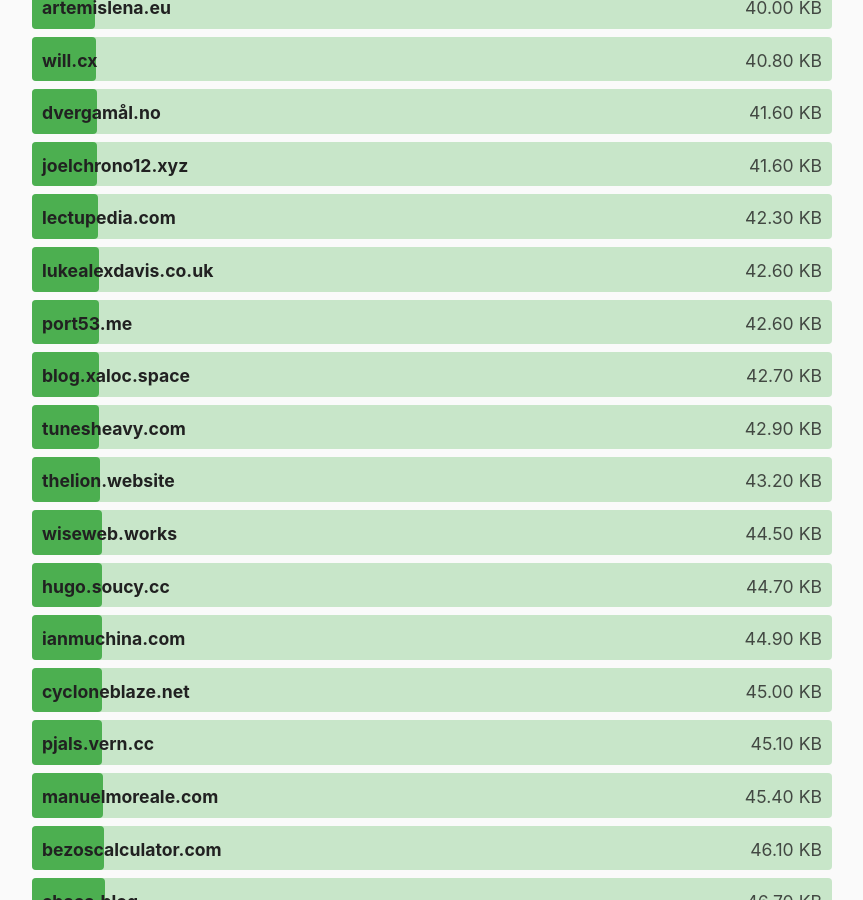
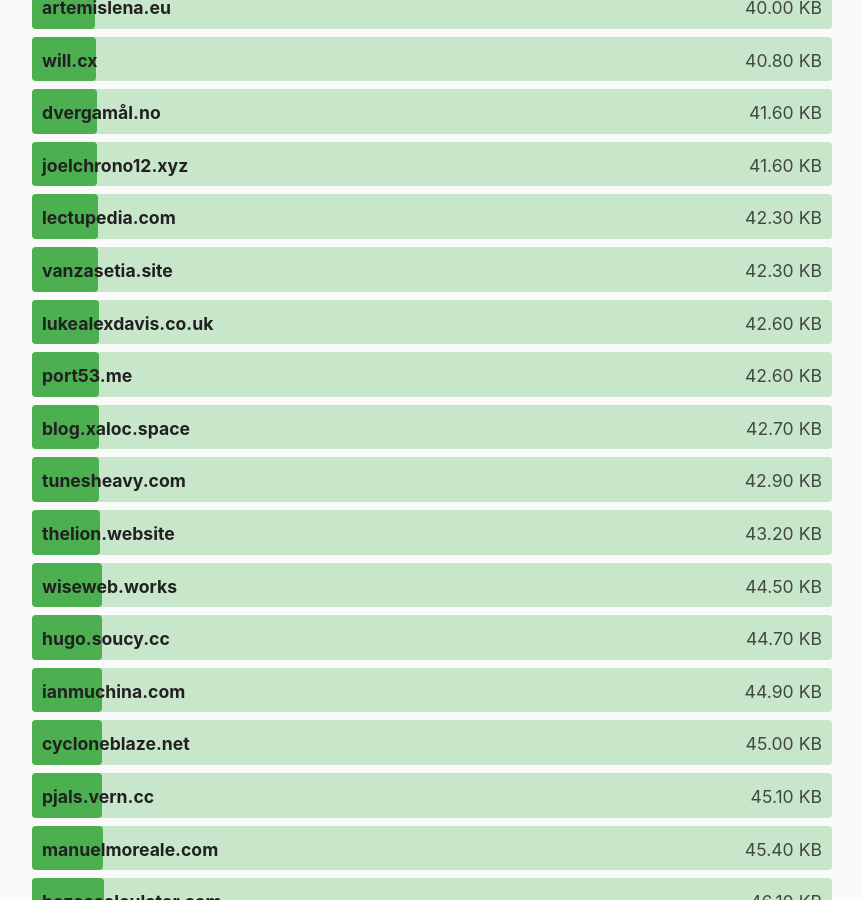
Before and after one commit to kevquirk/512kb.club, a Jekyll site: the page built from index.md, in a window 1280 px wide and 900 px high, scrolled down 12473 px. Shown: the whole window, without its empty margins (208-1071 px from the left). Built offline with Jekyll 4.4.1, drawn with Linux system fonts in a browser that asks for light colours.

Commit message:
Add vanzasetia.site

```diff
--- a/_data/sites.yml
+++ b/_data/sites.yml
@@ -2727,6 +2727,11 @@
   size: 51.2
   last_checked: 2022-09-12
 
+- domain: vanzasetia.site
+  url: https://vanzasetia.site/
+  size: 42.3
+  last_checked: 2023-03-26
+
 - domain: vegard.net
   url: https://www.vegard.net/
   size: 54.5
```
